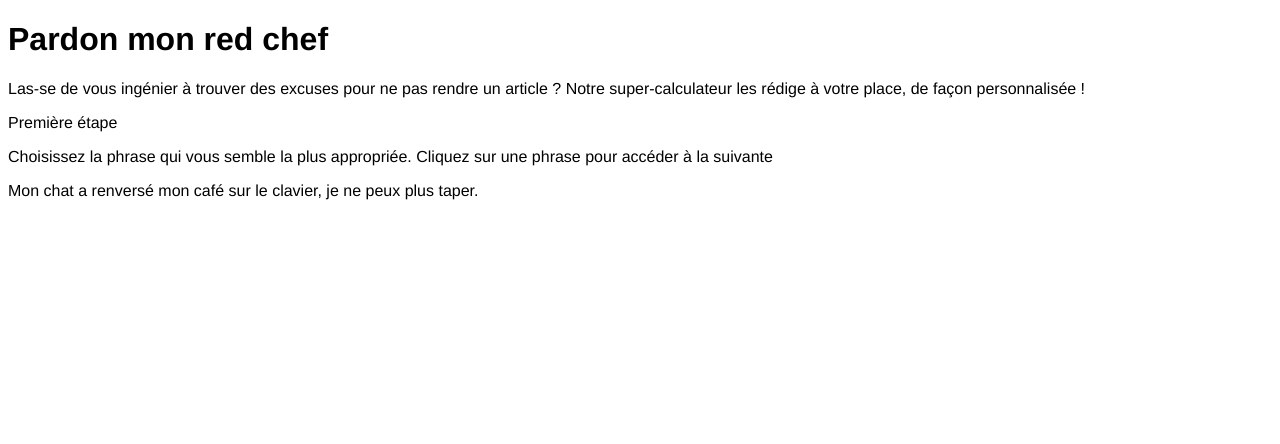
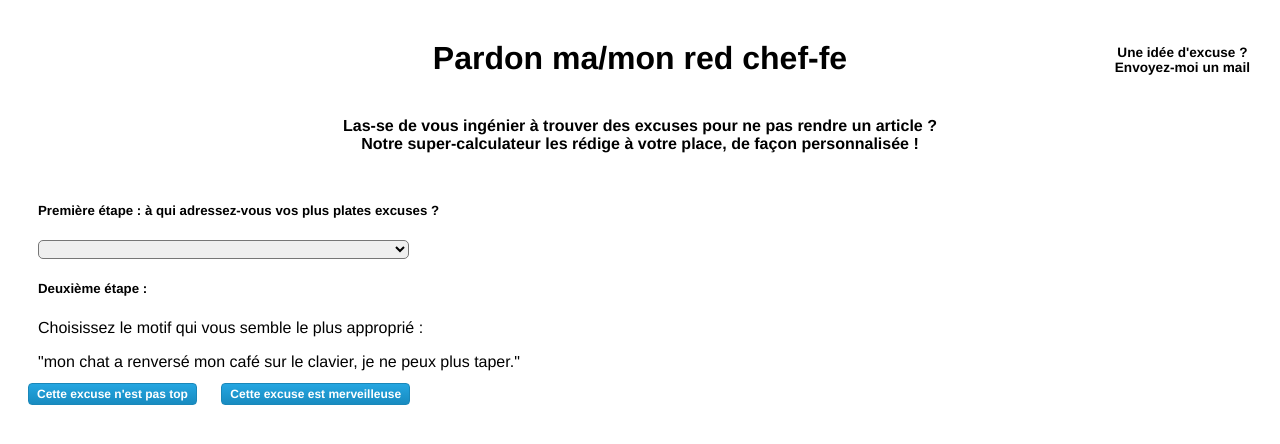
Before and after one commit to sabineblanc/pardon_mon_red_chef, a plain HTML site: page index.html in a window 1280 px wide. Drawn offline with nearby package versions, Linux system fonts and the light colour scheme.

Commit message:
Rajout d'un menu déroulant, des phrases d'excuse, des boutons pour les faire défiler et insérer les choix dans une mettre, d'un mailto.

```diff
--- a/generateur.css
+++ b/generateur.css
@@ -2,3 +2,83 @@
 body {
     font-family: "helvetica";
 }
+
+h1, h4 {
+    text-align: center;
+    margin-top: 40px;
+
+}
+
+h4 {
+    margin-bottom: 50px;
+}
+
+#enTete, #resultat {
+
+    width: 60%;
+    height: 30%;
+    margin-top: 60px;
+    margin-right: auto;
+    margin-left: auto;
+
+}
+
+button {
+    margin-top: 12px;
+    margin-left: 20px;
+
+    background: #25A6E1;
+    background: -moz-linear-gradient(top,#25A6E1 0%,#188BC0 100%);
+    background: -webkit-gradient(linear,left top,left bottom,color-stop(0%,#25A6E1),color-stop(100%,#188BC0));
+    background: -webkit-linear-gradient(top,#25A6E1 0%,#188BC0 100%);
+    background: -o-linear-gradient(top,#25A6E1 0%,#188BC0 100%);
+    background: -ms-linear-gradient(top,#25A6E1 0%,#188BC0 100%);
+    background: linear-gradient(top,#25A6E1 0%,#188BC0 100%);
+    filter: progid: DXImageTransform.Microsoft.gradient( startColorstr='#25A6E1',endColorstr='#188BC0',GradientType=0);
+    padding:3px 8px;
+    color:#fff;
+    font-family:'Helvetica Neue',sans-serif;
+    font-weight:bold;
+    font-size:12px;
+    border-radius:4px;
+    -moz-border-radius:4px;
+    -webkit-border-radius:4px;
+    border:1px solid #1A87B9
+}
+
+
+
+h5, p, form, #phrase {
+    margin-left: 30px;
+}
+
+#contenuLettre {
+
+    width: 60%;
+    height: 30%;
+    margin-top: 10px;
+    margin-left: auto;
+    margin-right: auto;
+}
+
+
+select {
+    -webkit-border-radius: 5px;
+    -moz-border-radius: 5px;
+    border-radius: 5px;
+
+}
+
+#mail {
+    position: absolute;
+    right:30px;
+    margin-top: 5px;
+    text-align: center;
+    font-weight: bold;
+    font-size: 85%;
+}
+
+a:link, a:visited {
+    text-decoration: none;
+    color:black;
+}
--- a/index.html
+++ b/index.html
@@ -2,46 +2,124 @@
 <html>
 <head lang="en">
     <meta charset="UTF-8">
-    <title>Pardon mon red chef</title>
+    <title>Pardon ma/mon red chef-fe</title>
     <link rel="stylesheet" href="generateur.css">
 
     <script src="https://code.jquery.com/jquery-1.10.2.js"></script>
+    <link rel="shortcut icon" href="/favicon.ico" />
 </head>
 
 <body>
 
-<h1>Pardon mon red chef</h1>
+<p id="mail">Une idée d'excuse ? <br><a
+        href="mailto:sabinet tapez l'arObase sabineblanc.net?Subject=Suggestion sémantique" target="_top">Envoyez-moi
+    un mail</a></p>
 
-<p>Las-se de vous ingénier à trouver des excuses pour ne pas rendre un article ? Notre super-calculateur les rédige à
-    votre place, de façon personnalisée ! </p>
+<h1>Pardon ma/mon red chef-fe</h1>
 
-<p>Première étape</p>
+<h4>Las-se de vous ingénier à trouver des excuses pour ne pas rendre un article ? <br>Notre super-calculateur les rédige à
+    votre place, de façon personnalisée ! </h4>
 
 
-<p>Choisissez la phrase qui vous semble la plus appropriée. Cliquez sur une phrase pour accéder à la suivante</p>
+
+<h5>Première étape : à qui adressez-vous vos plus plates excuses ?</h5>
+
+<form>
+    <select id="choixSexe">
+
+        <option value=""></option>
+
+        <option value="Chère rédactrice en cheffe,">Une femme (5% de chances à ce niveau de responsabilité)</option>
+        <option value="Cher rédacteur en chef,">Un homme (95% de chances etc.)</option>
+    </select>
+</form>
+
+
+<h5>Deuxième étape :</h5>
+
+
+<p>Choisissez le motif qui vous semble le plus approprié :</p>
 
 <div id="phrase"></div>
+
+<button type="submit" id="choixSuivant">Cette excuse n'est pas top</button>
+<button type="submit" id="selection">Cette excuse est merveilleuse</button>
+
+
+<div id="resultat"></div>
+<div id="enTete"></div>
+<div id="contenuLettre"></div>
+
 
 
 <script>
 
     var listePhrases = [
-        "Mon chat a renversé mon café sur le clavier, je ne peux plus taper.",
-        "Mes interlocuteurs sont tous en vacances.",
-        "J’ai eu des pressions pour ne pas le publier.",
+        "mon chat a renversé mon café sur le clavier, je ne peux plus taper.",
+        "mes interlocuteurs sont tous en vacances.",
+        "j’ai eu des pressions pour ne pas le publier.",
         "Internet a été débranché.",
-        "La comm’ n’a pas encore validé les citations."
+        "la comm’ n’a pas encore validé les citations.",
+        "je dois encore croiser mes sources.",
+         "La nouvelle saison de House of cards a été mise en ligne cette nuit",
+        "Sommes-nous les plus pertinents pour traiter ce sujet ? Le doute me taraude.",
+
     ];
 
 
     $(document).ready(function () {
-        document.getElementById("phrase").innerHTML = listePhrases[0];
+
+        $("#choixSexe").change(function() {
+
+
+        var enTete = $("#choixSexe option:selected").val()
+        document.getElementById("enTete").innerHTML = enTete;
+
+        });
+
+        document.getElementById("phrase").innerHTML = '"' + listePhrases[0] + '"';
+
+        $("#selection").click(function () {
+
+            document.getElementById("resultat").innerHTML =
+                    "Et voici votre lettre, <a href='mailto:le mail de votre red chef-fe?Subject=Pardon' target='_top'>il ne vous reste plus qu'à l'envoyer =>  <img src='mail.jpg' height='15' width='20'></a>"
+            document.getElementById("contenuLettre").innerHTML = "J'aurais adoré rendre mon article dans le délai imparti. Toutefois, cela m'est impossible, pour une très bonne raison :<br> " +
+
+                    listePhrases[0] + "<div></br>Je vous embrasse bien fort,</div>";
+            $("button").hide();
+
+        });
 
         var indicePhraseActuelle = 0;
+        var stop1
+        var stop2 = listePhrases.length - 1;
 
-        $("#phrase").click(function () {
-            indicePhraseActuelle++;
-            $("#phrase").html(listePhrases[indicePhraseActuelle]);
+
+
+        $("#choixSuivant").click(function () {
+
+            if (indicePhraseActuelle < stop2) {
+                indicePhraseActuelle++;
+
+                $("#phrase").html('"' + listePhrases[indicePhraseActuelle] + '"');
+            }
+
+                else {
+                $("#phrase").html("Désolé, nous n'avons plus d'excuse, on repart au début.");
+                    indicePhraseActuelle = 0;
+
+            };
+
+            $("#selection").click(function () {
+
+                document.getElementById("resultat").innerHTML = "Et voici votre lettre, <a href='mailto:le mail de votre red chef-fe?Subject=Pardon' target='_top'>il ne vous reste plus qu'à l'envoyer =>  <img src='mail.jpg' height='16' width='20'></a>"
+                document.getElementById("contenuLettre").innerHTML = "J'aurais adoré rendre mon article dans le délai imparti. Toutefois, cela m'est impossible, pour une très bonne raison :<br> " +
+
+                        listePhrases[indicePhraseActuelle] + "<div><br>Je vous embrasse bien fort,</div>";
+                $("button").hide();
+
+            });
+
         });
 
     });
```
Also changed, not shown: favicon.ico (added), lego_yellow.jpg (added), mail.jpg (added).
